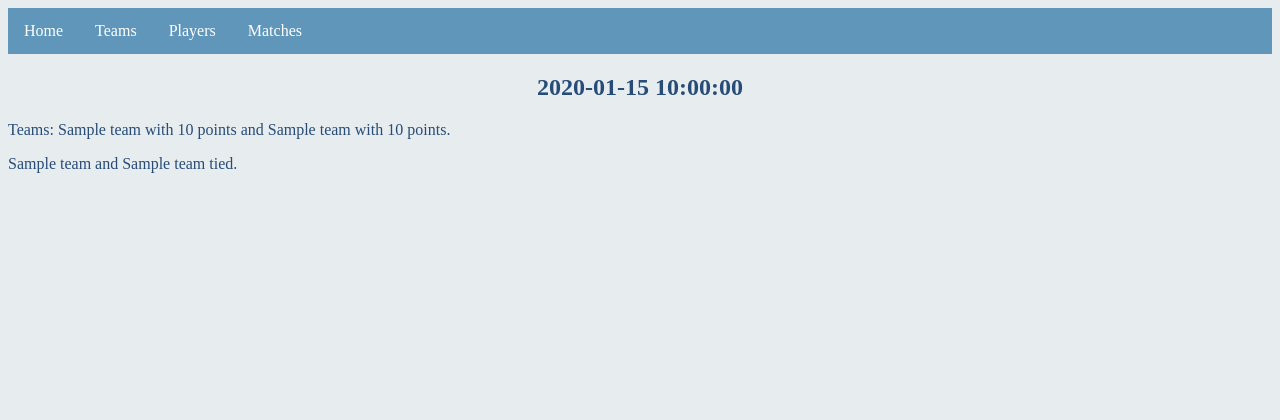
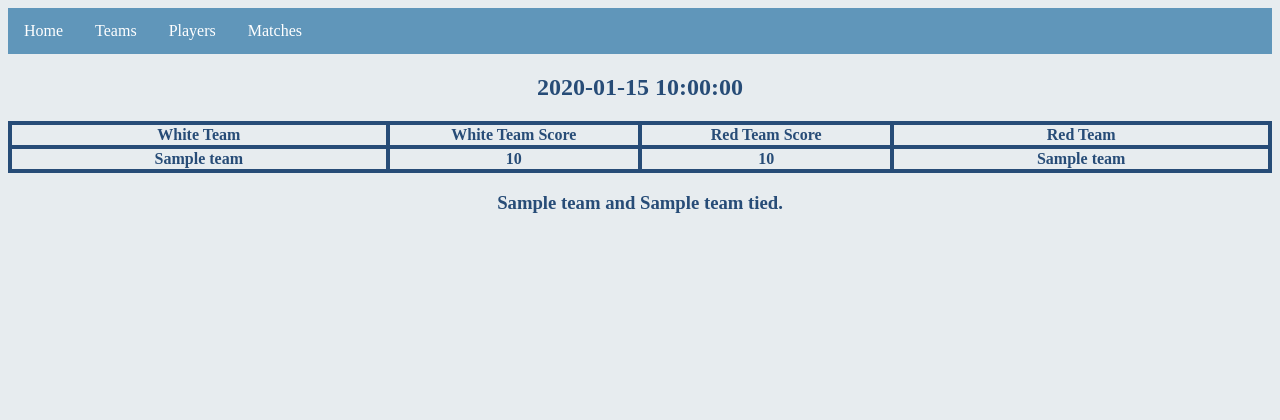
Before and after one commit to Chamshron/week5_project, a Flask app: page /matches/1 in a window 1280 px wide. Shown: the top 420 px of the page. Run offline with Flask 3, Linux system fonts and the light colour scheme; a database or web service that is not in the repository returns one stand-in record (values such as "Sample title"); lists and menus that the app fills with data are empty; some libraries are stand-ins or nearby versions.

Commit message:
More CSS

```diff
--- a/static/css/style.css
+++ b/static/css/style.css
@@ -30,12 +30,7 @@ div {
     margin: 0px;
   }
 
-  h1{
-    font-family: 'Times New Roman', Times, serif;
-    text-align: center;
-  }
-
-  h3{
+  h1, h2, h3{
     font-family: 'Times New Roman', Times, serif;
     text-align: center;
   }
--- a/templates/matches/show.html
+++ b/templates/matches/show.html
@@ -3,12 +3,24 @@
 {% block content %}
 <h1> {{match.match_date}} </h1>
 
-<p>
-    Teams: {{match.team_a.name}} with {{match.team_a_score}} points and {{match.team_b.name}} with {{match.team_b_score}} points.
-</p>
+<table style="width:100%">
+    <tr>
+        <th style="width:30%">White Team</th>
+        <th style="width:20%">White Team Score</th>
+        <th style="width:20%">Red Team Score</th>
+        <th style="width:30%">Red Team</th>
+    </tr>
+    <tr>
+        <th>{{match.team_a.name}} </th>
+        <th>{{match.team_a_score}} </th>
+        <th>{{match.team_b_score}} </th>
+        <th>{{match.team_b.name}} </th>
+    </tr>
+</table>
+
 {% if winning_team.name != Draw: %}
-<p> Winner: {{winning_team.name}}</p>
+<h2> Winner: {{winning_team.name}}</h2>
 {% else: %}
-<p>{{match.team_a.name}} and {{match.team_b.name}} tied.</p>
+<h3>{{match.team_a.name}} and {{match.team_b.name}} tied.</h3>
 {% endif %}
 {% endblock %}
```
Also changed, not shown: templates/players/show.html (+12 -4 lines), templates/teams/show.html (+15 -8 lines).
